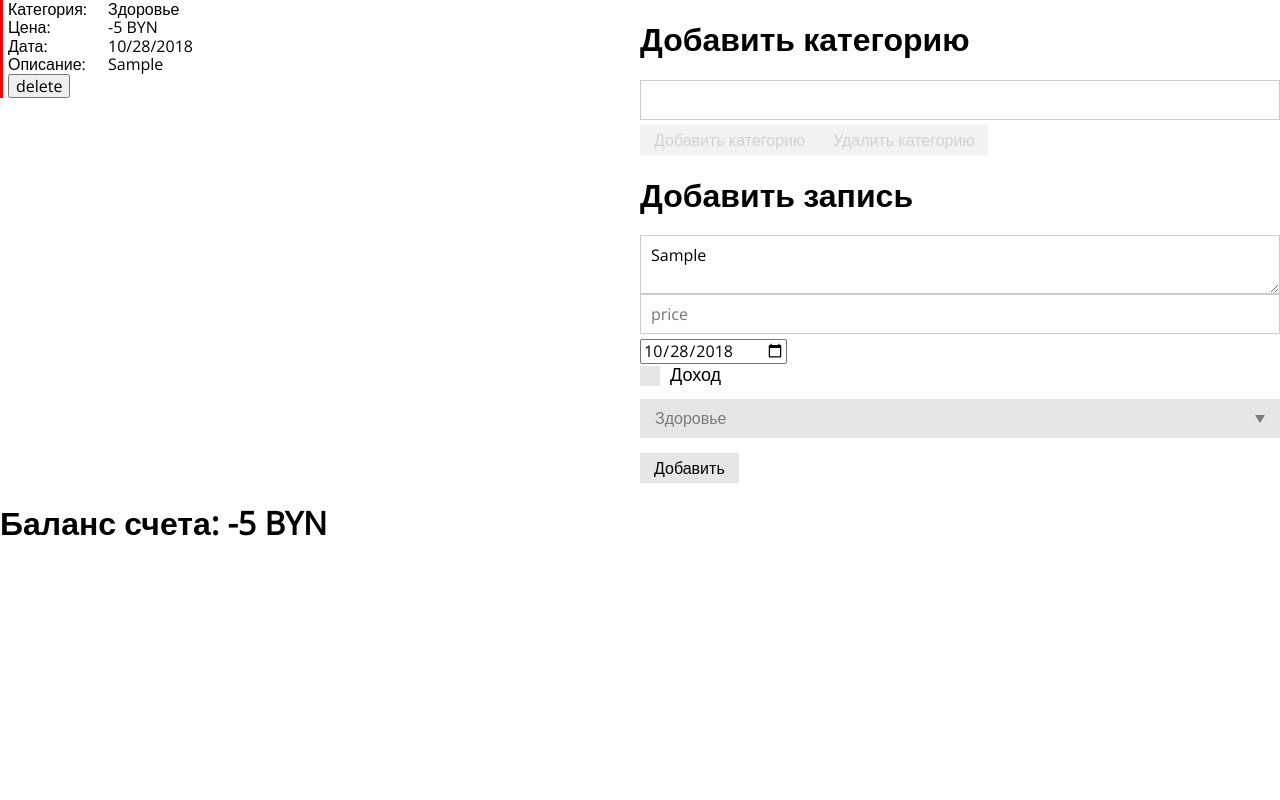
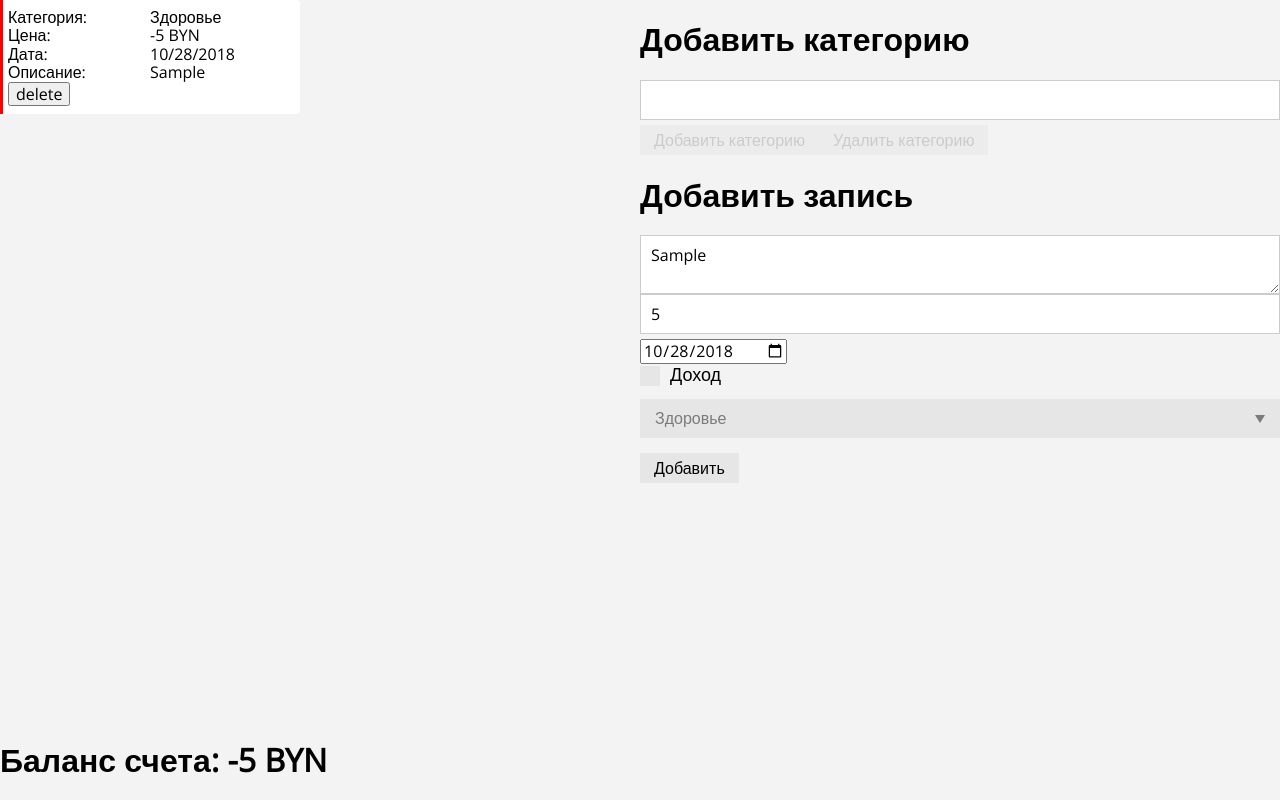
Before and after one commit to labarth/react-boilerplate-new, a React app: page / in a window 1280 px wide. Both pictures are taken after typing "Sample", "5" into the empty fields and a click on the button "Добавить". Built offline with nearby package versions, Linux system fonts and the light colour scheme.

Commit message:
refactoring layout

```diff
--- a/src/App.js
+++ b/src/App.js
@@ -4,11 +4,10 @@ import { NotesList } from 'containers/Notes/NotesList';
 import { AddNotesForm } from 'containers/AddNotes/AddNotesForm';
 import { AddCategories } from 'containers/AddCategories/AddCategories';
 import { Balance } from 'containers/Balance/Balance';
-
-export const StyledApp = styled.div`
-  display: grid;
-  grid-template-columns: 1fr 1fr;
-`;
+import { Page } from 'components/Layout/Page';
+import { Row } from 'components/Row/Row';
+import { Col } from 'components/Col/Col';
+import {Scroll} from './components/Scroll/Srcoll'
 
 class App extends Component {
   shouldComponentUpdate() {
@@ -17,13 +16,33 @@ class App extends Component {
 
   render() {
     return (
-      <StyledApp>
-        <NotesList />
-        <AddCategories />
-        <div />
-        <AddNotesForm />
-        <Balance />
-      </StyledApp>
+      <Page>
+        <div style={{
+          display: 'flex',
+          minHeight: '100%',
+          minWidth: '100%',
+          height: '100%',
+          width: '100%',
+          flexDirection: 'column',
+        }}
+        >
+          <div style={{
+            height: '100%',
+            width: '100%',
+            display: 'flex',
+          }}
+          >
+            <Col>
+              <NotesList />
+            </Col>
+            <Col>
+              <AddCategories />
+              <AddNotesForm />
+            </Col>
+          </div>
+          <Balance />
+        </div>
+      </Page>
     );
   }
 }
--- a/src/components/Col/Styled.js
+++ b/src/components/Col/Styled.js
@@ -1,3 +1,6 @@
 import styled from 'styled-components';
 
-export const StyledCol = styled.div``;
+export const StyledCol = styled.div`
+  width: 50%;
+  min-width: 50%;
+`;
--- /dev/null
+++ b/src/components/Layout/Page.js
@@ -0,0 +1,17 @@
+import React, { PureComponent } from 'react';
+import PropTypes from 'prop-types';
+import { StyledPage } from './Styled';
+
+class Page extends PureComponent {
+  static propTypes = {
+    children: PropTypes.oneOfType([PropTypes.string, PropTypes.node]).isRequired,
+  };
+
+  render() {
+    return (
+      <StyledPage>{this.props.children}</StyledPage>
+    );
+  }
+}
+
+export { Page };
--- /dev/null
+++ b/src/components/Layout/Styled.js
@@ -0,0 +1,11 @@
+import styled from 'styled-components';
+
+export const StyledPage = styled.div`
+  display: flex;
+  min-width: 100%;
+  min-height: 100%;
+  height: 100%;
+  flex-direction: column;
+  background-color: #f3f3f3;
+  overflow: auto;
+`;
--- a/src/components/Row/Styled.js
+++ b/src/components/Row/Styled.js
@@ -3,4 +3,5 @@ import styled from 'styled-components';
 
 export const StyledRow = styled.div`
   display: flex;
+  width: 100%;
 `;
--- /dev/null
+++ b/src/components/Scroll/Srcoll.js
@@ -0,0 +1,17 @@
+import React, { PureComponent } from 'react';
+import PropTypes from 'prop-types';
+import { StyledScroll } from './Styled';
+
+class Scroll extends PureComponent {
+  static propTypes = {
+    children: PropTypes.oneOfType([PropTypes.string, PropTypes.node]).isRequired,
+  };
+
+  render() {
+    return (
+      <StyledScroll>{this.props.children}</StyledScroll>
+    );
+  }
+}
+
+export { Scroll };
--- /dev/null
+++ b/src/components/Scroll/Styled.js
@@ -0,0 +1,6 @@
+import styled from 'styled-components';
+
+export const StyledScroll = styled.div`
+  height: 100%;
+  overflow: auto;
+`;
--- a/src/containers/AddNotes/AddNotesForm.js
+++ b/src/containers/AddNotes/AddNotesForm.js
@@ -93,6 +93,7 @@ class AddNotesForm extends PureComponent {
             placeholder="price"
             name="price"
             type="number"
+            value={this.state.price}
             onChange={this.handleChange}
           />
         </div>
--- a/src/containers/Notes/NotesList.js
+++ b/src/containers/Notes/NotesList.js
@@ -1,9 +1,10 @@
-import React, { PureComponent } from 'react';
+import React, { Fragment, PureComponent } from 'react';
 import PropTypes from 'prop-types';
 import Immutable from 'immutable';
 import { actions } from 'redux/notes/actions';
 import { connect } from 'react-redux';
 import { List } from 'components/List/List';
+import { Scroll } from 'components/Scroll/Srcoll';
 import { NotesListItem } from './NotesListItem';
 
 
@@ -14,7 +15,6 @@ const mapDispatchToProps = (dispatch) => ({
 const mapStateToProps = (state) => ({
   notes: state.notes,
 });
-
 
 @connect(mapStateToProps, mapDispatchToProps)
 class NotesList extends PureComponent {
@@ -29,8 +29,10 @@ class NotesList extends PureComponent {
     const { notes } = this.props;
 
     return (
-      notes.size
+      <Fragment>
+        {notes.size
           ? (
+            <Scroll>
               <List>
                 {this.props.notes.map((item) => (
                   <NotesListItem
@@ -39,8 +41,10 @@ class NotesList extends PureComponent {
                     onDeleteItem={this.handleDeleteItem}
                   />))}
               </List>
+            </Scroll>
           )
-        : <div>empty lists</div>
+          : <div>empty lists</div>}
+      </Fragment>
     );
   }
 }
--- a/src/containers/Notes/Styled.js
+++ b/src/containers/Notes/Styled.js
@@ -2,7 +2,11 @@ import styled from 'styled-components';
 
 export const StyledItem = styled.li`
   position: relative;
-  padding-left: 8px;
+  padding: 8px;
+  background-color: #fff;
+  border-radius: 0 4px 4px 0;
+  max-width: 300px;
+  margin-bottom: 18px;
 
   :after {
     content: '';
--- a/src/styled/GlobalStyles.js
+++ b/src/styled/GlobalStyles.js
@@ -189,4 +189,13 @@ export const GlobalStyle = createGlobalStyle`
     padding: 0;
     margin: 0;
   }
+
+  #root {
+    position: absolute;
+    top: 0;
+    left: 0;
+    bottom: 0;
+    right: 0;
+    overflow: hidden;
+  }
 `;
```
Lines whose indentation alone changed are shown as unchanged.
